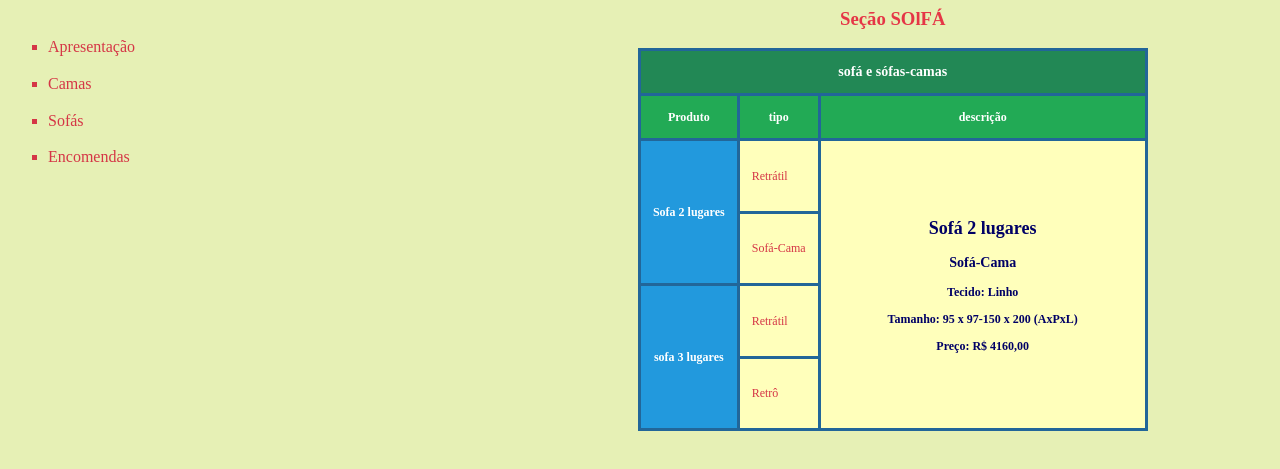
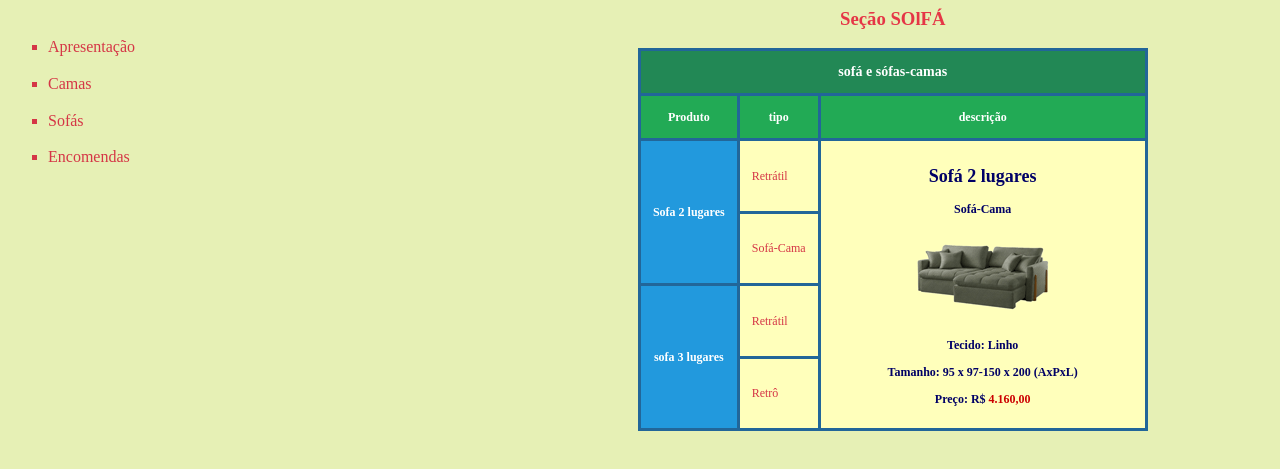
Before and after one commit to GabrielDevMP/Loja, a plain HTML site: page Solfa.html in a window 1280 px wide. Both pictures are taken after a click on the link "Sofá-Cama". Shown: the part 99-568 px from the top of the page. Drawn offline with Linux system fonts and the light colour scheme; a web font is replaced by a local one.

Commit message:
atualizações no js
atualizações no js

```diff
--- a/Sofas.js
+++ b/Sofas.js
@@ -1,77 +1,35 @@
-/*var tabSofas = [
-    ["", "",
-"vazio", ""],
+var PASTA = "ImagensAD2/";
+var EXT = ".png"; //unica maneira que consegui fazer para funcionar a troca de imagens, pois o src da imagem não estava sendo atualizado corretamente.
 
-    // Arquivo: Sofa2lugRetratil150.jpg
-    ["Sofá 2 lugares", "Retrátil", "Sofa2lugRetratil150", "Linho Cru", "95 x 87-126 x 180 (AxPxL)", 765],
-
-    // Arquivo: SofaCama2lug150.jpg
-    ["Sofá 2 lugares", "Sofá-Cama", "SofaCama2lug150", "Linho", "95 x 97-150 x 200 (AxPxL)", 4160],
-
-    // Arquivo: SofaCama2lug150.jpg (Reutilizando a mesma imagem, como no seu código original)
-    ["Sofá 3 lugares", "Retrátil", "Sofa3lugRetratil150", "Suede", "108 x 95-150 x 200 (AxPxL)", 1900],
-
-    // Arquivo: Sofa3lugRetratil150.jpg (Corrigido o nome para bater com a pasta)
-    ["Sofá 3 lugares", "Retro", "Sofa3lugRetro150", "Veludo", "80 x 76 x 196 (AxPxL)", 1200]
+var tabSofas = [
+    // [produto, tipo, arquivo da imagem, tecido, medidas, preço]
+    ["", "", "vazio_150", "", "", 0],
+    ["Sofá 2 lugares", "Retrátil",  "Sofa2lugRetratil150", "Linho Cru", "95 x 87-126 x 180 (AxPxL)",  765],
+    ["Sofá 2 lugares", "Sofá-Cama", "SofaCama2lug150",     "Linho",     "95 x 97-150 x 200 (AxPxL)", 4160],
+    ["Sofá 3 lugares", "Retrátil",  "Sofa3lugRetratil150", "Suede",     "108 x 95-150 x 200 (AxPxL)", 1900],
+    ["Sofá 3 lugares", "Retrô",     "Sofa3lugRetro150",    "Veludo",    "80 x 76 x 196 (AxPxL)",     1200]
 ];
 
 function MostraSofas(ind) {
+    var s = tabSofas[ind];
     var titu = document.getElementById("NomeDes");
     var foto = document.getElementById("ImgDes");
-    var prec = document.getElementById("PrcDes");
+    var info = document.getElementById("PrcDes");
 
-   titu.innerHTML = "<h2>"
- + tabSofas[ind][0]
-+ "</h2><p>"
-+ tabSofas[ind][1]
-+ "</p>";
- foto.src = "ImagensAD2/" + tabSofas[ind][2]
- + ".png";
- prec.innerHTML = "<p>Preço: R$ "
- + "<span class='preco'>"
- + tabSofas[ind][3]
- + ",00</span></p>";
-} */
-var tabSofas = [
-    ["", "", "vazio", "", "", ""],
+    titu.innerHTML = "<h2>" + s[0] + "</h2><p>" + s[1] + "</p>";
 
-    // Arquivo: Sofa2lugRetratil150.jpg
-    ["Sofá 2 lugares", "Retrátil", "Sofa2lugRetratil150", "Linho Cru", "95 x 87-126 x 180 (AxPxL)", 765],
+    foto.src = PASTA + s[2] + EXT;
+    foto.alt = s[0] + " " + s[1];
 
-    // Arquivo: SofaCama2lug150.jpg
-    ["Sofá 2 lugares", "Sofá-Cama", "SofaCama2lug150", "Linho", "95 x 97-150 x 200 (AxPxL)", 4160],
+    if (ind === 0) {
+        info.innerHTML = "<p></p>";
+        return;
+    }
 
-    // Arquivo: Sofa3lugRetratil150.jpg
-    ["Sofá 3 lugares", "Retrátil", "Sofa3lugRetratil150", "Suede", "108 x 95-150 x 200 (AxPxL)", 1900],
-
-    // Arquivo: Sofa3lugRetro150.jpg
-    ["Sofá 3 lugares", "Retro", "Sofa3lugRetro150", "Veludo", "80 x 76 x 196 (AxPxL)", 1200]
-];
-
-function MostraSofas(ind) {
-    // 1. Pega os elementos do HTML usando os IDs corretos
-    var titu = document.getElementById("NomeDes");
-    var foto = document.getElementById("ImgDes");
-    var prec = document.getElementById("PrcDes");
-
-    // Verifica se o índice existe
-    if (!tabSofas[ind]) return;
-
-    // 2. Monta o Nome e o Tipo
-    // [0] = Produto, [1] = Tipo
-    titu.innerHTML = "<h2>" + tabSofas[ind][0] + "</h2>" +
-                     "<h3>" + tabSofas[ind][1] + "</h3>";
-
-    // 3. Monta a Imagem
-    // CORREÇÃO: Usar .jpg (seus arquivos são .jpg) e o nome completo da coluna 2
-    foto.src = "ImagensAD2/" + tabSofas[ind][2] + ".png";
-    foto.alt = tabSofas[ind][0] + " " + tabSofas[ind][1];
-
-    // 4. Monta a Descrição (Tecido, Tamanho e Preço)
-    // [3] = Tecido, [4] = Tamanho, [5] = Preço
-    var precoFormatado = tabSofas[ind][5].toFixed(2).replace('.', ',');
-
-    prec.innerHTML = "<p><strong>Tecido:</strong> " + tabSofas[ind][3] + "</p>" +
-                     "<p><strong>Tamanho:</strong> " + tabSofas[ind][4] + "</p>" +
-                     "<p><strong>Preço:</strong> R$ " + precoFormatado + "</p>";
+    info.innerHTML =
+        "<p><strong>Tecido:</strong> " + s[3] + "</p>" +
+        "<p><strong>Tamanho:</strong> " + s[4] + "</p>" +
+        "<p><strong>Preço:</strong> R$ <span class='preco'>" +
+        s[5].toLocaleString("pt-BR", { minimumFractionDigits: 2 }) +
+        "</span></p>";
 }
--- a/Solfa.html
+++ b/Solfa.html
@@ -28,10 +28,10 @@
 
     <nav>
         <ul>
-            <li><a href="index.html">Apresentação </a></li>
-            <li><a href="Doremi.html">Camas</a></li>
-            <li><a href="">Sofás</a></li>
-            <li><a href="Encomendas.html">Encomendas</a></li>
+            <li><a target="_blank" href="index.html">Apresentação </a></li>
+            <li><a target="_blank" href="Doremi.html">Camas</a></li>
+            <li><a target="_blank" href="">Sofás</a></li>
+            <li><a target="_blank" href="Encomendas.html">Encomendas</a></li>
 
         </ul>
 
@@ -59,13 +59,13 @@
                 <th class="descTab" rowspan="4">
 
                     <!--número de lugares / tipo-->
-            <div id="NomeDes">
+            <div id="NomeDes"> </div>
                 <p></p>
                 <p></p>
 
 <!--imagem ilustrativa  tipo-->
             <img id="ImgDes" src="ImagensAD2/vazio_150.png" alt="imagem vzia" >
-            </div>
+
 
 <!--Tecido / Tamanho / Preço-->
             <div id="PrcDes">
```
Also changed, not shown: Doremi.html (+4 -4 lines).
